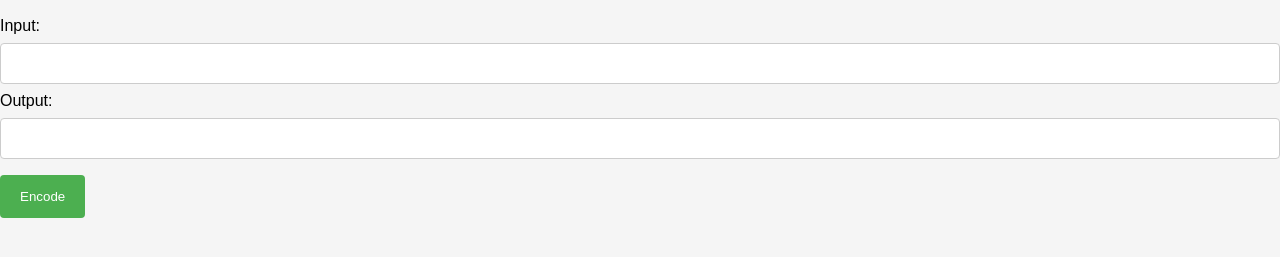
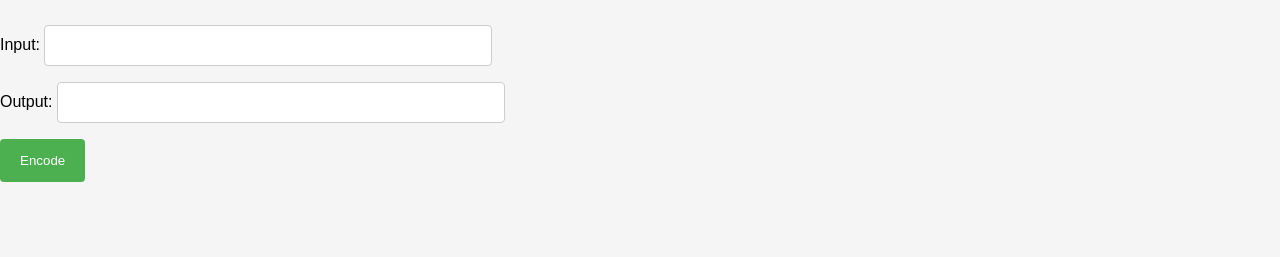
Before and after one commit to MajesticWafer/cipher, a plain HTML site: page cipher1.html in a window 1280 px wide. Shown: the part 51-308 px from the top of the page. Drawn offline with Linux system fonts and the light colour scheme.

Commit message:
Update styles.css

```diff
--- a/styles.css
+++ b/styles.css
@@ -6,7 +6,8 @@ body {
 }
 
 input[type="text"], input[type="email"], input[type="password"], input[type="number"], input[type="date"], input[type="tel"], input[type="url"], textarea, select {
-  width: 100%;
+  left: 7px;
+  width: 35%;
   padding: 12px;
   margin: 8px 0;
   box-sizing: border-box;
@@ -15,11 +16,13 @@ input[type="text"], input[type="email"], input[type="password"], input[type="num
 }
 
 input[type="text"]:focus, input[type="email"]:focus, input[type="password"]:focus, input[type="number"]:focus, input[type="date"]:focus, input[type="tel"]:focus, input[type="url"]:focus, textarea:focus, select:focus {
+  left: 7px;
   border-color: #4CAF50;
   outline: none;
 }
 
 button {
+  left: 7px;
   background-color: #4CAF50;
   color: white;
   padding: 14px 20px;
```
